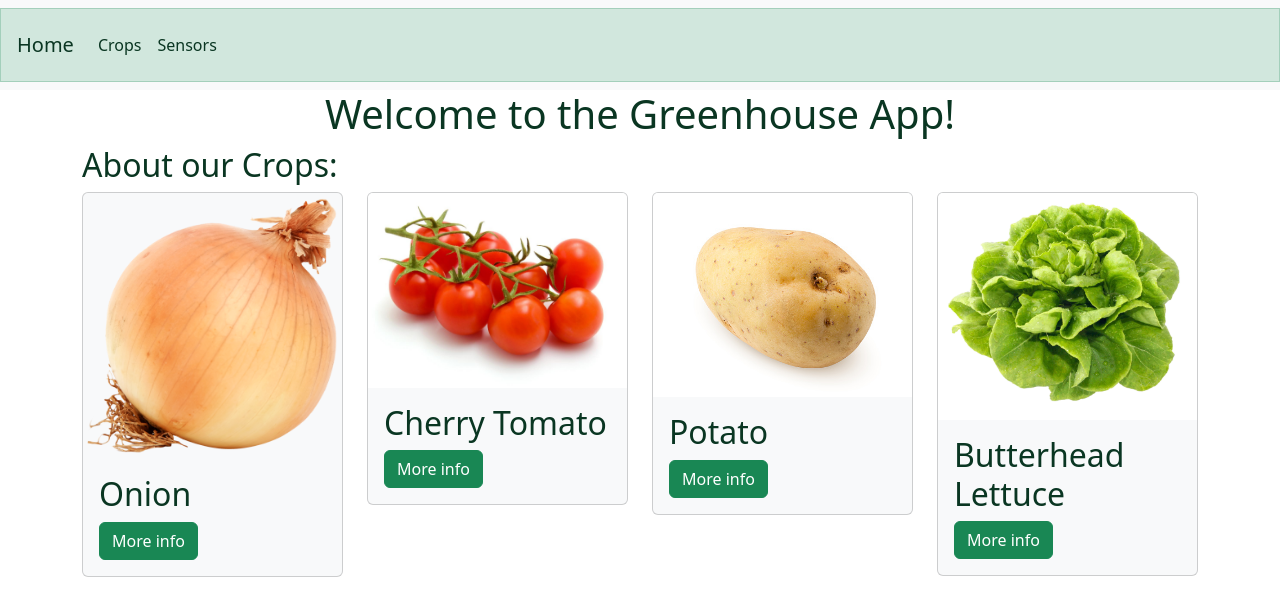
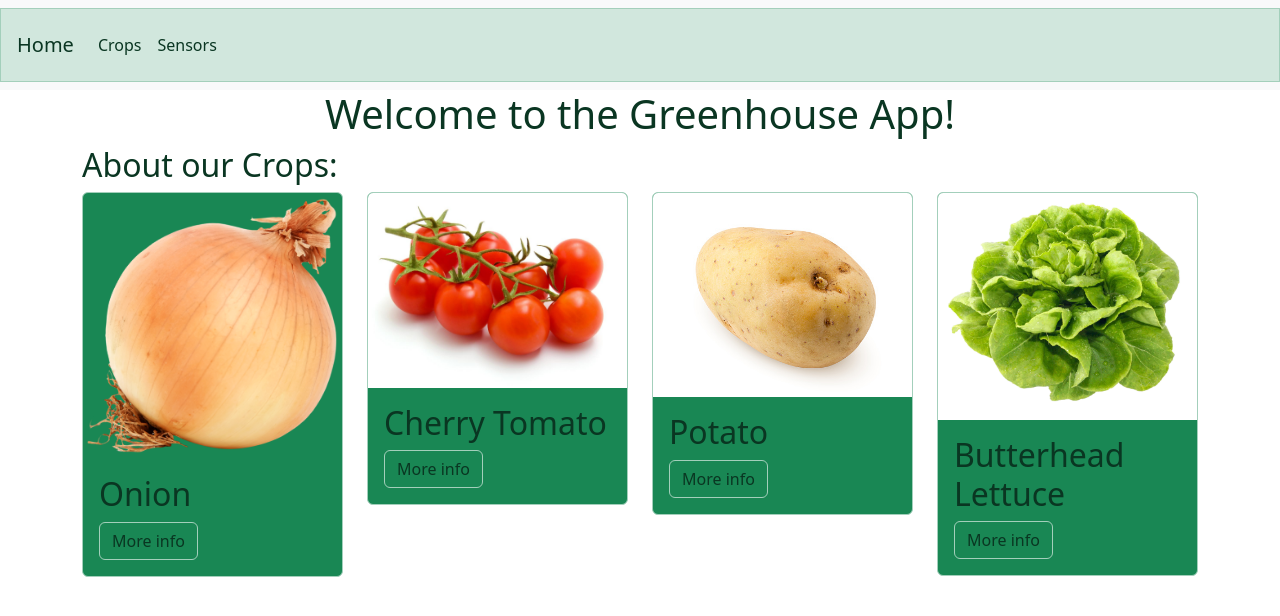
Before and after one commit to Luca-E-Or-Something/10DGT, a Flask app: page / in a window 1280 px wide. Shown: the top 616 px of the page. Run offline with Flask 3, Linux system fonts and the light colour scheme.

Commit message:
changed colours for tables + cards

```diff
--- a/templates/Crops.html
+++ b/templates/Crops.html
@@ -2,7 +2,7 @@
 
 {% block content %}
 
-<table class="table">
+<table class="table table-success bg-success-subtle border border-success-subtle">
     <thead>
       <tr>
         <th scope="col">ID</th>
--- a/templates/Lettuce.html
+++ b/templates/Lettuce.html
@@ -2,11 +2,11 @@
 
 {% block content %}
 
-      <div class="card text-bg-light mb-3" style="width: 25%;">
+      <div class="card text-bg-light border border-success-subtle mb-3" style="width: 25%;">
         <img src="{{ url_for('static', filename= 'lettuce.jpg') }}" class="card-img-top" alt="...">
         <div class="card-body">
           <h2 class="text-success-emphasis card-title">{{ gh.crops[0].crop }}</h2>
-          <a href="https://en.wikipedia.org/wiki/Lettuce" class="btn btn-success">Wikipedia page</a>
+          <a href="https://en.wikipedia.org/wiki/Lettuce" class="btn text-success-emphasis border border-success-subtle">Wikipedia page</a>
         </div>
       </div>
 
--- a/templates/Onion.html
+++ b/templates/Onion.html
@@ -2,11 +2,11 @@
 
 {% block content %}
 
-      <div class="card text-bg-light mb-3" style="width: 25%;">
+      <div class="card text-bg-light border border-success-subtle mb-3" style="width: 25%;">
         <img src="{{ url_for('static', filename= 'onion.png') }}" class="card-img-top" alt="...">
         <div class="card-body">
           <h2 class="text-success-emphasis card-title">{{ gh.crops[3].crop }}</h2>
-          <a href="https://en.wikipedia.org/wiki/Onion" class="btn btn-success">Wikipedia page</a>
+          <a href="https://en.wikipedia.org/wiki/Onion" class="btn text-success-emphasis border border-success-subtle">Wikipedia page</a>
         </div>
       </div>
 
--- a/templates/Potato.html
+++ b/templates/Potato.html
@@ -2,11 +2,11 @@
 
 {% block content %}
 
-      <div class="card text-bg-light mb-3" style="width: 25%;">
+      <div class="card text-bg-light border border-success-subtle mb-3" style="width: 25%;">
         <img src="{{ url_for('static', filename= 'potato.jpg') }}" class="card-img-top" alt="...">
         <div class="card-body">
           <h2 class="text-success-emphasis card-title">{{ gh.crops[2].crop }}</h2>
-          <a href="https://en.wikipedia.org/wiki/Potato" class="btn btn-success">Wikipedia page</a>
+          <a href="https://en.wikipedia.org/wiki/Potato" class="btn text-success-emphasis border border-success-subtle">Wikipedia page</a>
         </div>
       </div>
 
--- a/templates/Sensors.html
+++ b/templates/Sensors.html
@@ -2,7 +2,7 @@
 
 {% block content %}
 
-<table class="table">
+<table class="table table-success bg-success-subtle border border-success-subtle">
     <thead>
       <tr>
         <th scope="col">Current Temperature</th>
--- a/templates/Tomato.html
+++ b/templates/Tomato.html
@@ -2,11 +2,11 @@
 
 {% block content %}
 
-      <div class="card text-bg-light mb-3" style="width: 25%;">
+      <div class="card text-bg-light border border-success-subtle mb-3" style="width: 25%;">
         <img src="{{ url_for('static', filename= 'tomato.jpg') }}" class="card-img-top" alt="...">
         <div class="card-body">
           <h2 class="text-success-emphasis card-title">{{ gh.crops[1].crop }}</h2>
-          <a href="https://en.wikipedia.org/wiki/Cherry_tomato" class="btn btn-success">Wikipedia page</a>
+          <a href="https://en.wikipedia.org/wiki/Cherry_tomato" class="btn text-success-emphasis border border-success-subtle">Wikipedia page</a>
         </div>
       </div>
 
--- a/templates/index.html
+++ b/templates/index.html
@@ -2,18 +2,18 @@
 
 {% block content %}
 
-<h1 class="text-success-emphasis  text-center">Welcome to the Greenhouse App!</h1>
+<h1 class="text-success-emphasis text-center">Welcome to the Greenhouse App!</h1>
 <h2 class="text-success-emphasis text-left">About our Crops:</h2>
 
   <div class="row">
 
     <div class="col">
 
-      <div class="card text-bg-light mb-3" style="width: 100%;">
+      <div class="card text-bg-success border border-success-subtle mb-3" style="width: 100%;">
         <img src="{{ url_for('static', filename= 'onion.png') }}" class="card-img-top" alt="...">
         <div class="card-body">
           <h2 class="text-success-emphasis card-title">{{ gh.crops[3].crop }}</h2>
-          <a href="/Onion" class="btn btn-success">More info</a>
+          <a href="/Onion" class="btn text-success-emphasis border border-success-subtle">More info</a>
         </div>
       </div>
 
@@ -21,11 +21,11 @@
 
     <div class="col">
 
-      <div class="card text-bg-light mb-3" style="width: 100%;">
+      <div class="card text-bg-success border border-success-subtle mb-3" style="width: 100%;">
         <img src="{{ url_for('static', filename= 'tomato.jpg') }}" class="card-img-top" alt="...">
         <div class="card-body">
           <h2 class="text-success-emphasis card-title">{{ gh.crops[1].crop }}</h2>
-          <a href="/Tomato" class="btn btn-success">More info</a>
+          <a href="/Tomato" class="btn text-success-emphasis border border-success-subtle">More info</a>
         </div>
       </div>
 
@@ -33,11 +33,11 @@
 
     <div class="col">
 
-      <div class="card text-bg-light mb-3" style="width: 100%;">
+      <div class="card text-bg-success border border-success-subtle mb-3" style="width: 100%;">
         <img src="{{ url_for('static', filename= 'potato.jpg') }}" class="card-img-top" alt="...">
         <div class="card-body">
           <h2 class="text-success-emphasis card-title">{{ gh.crops[2].crop }}</h2>
-          <a href="/Potato" class="btn btn-success">More info</a>
+          <a href="/Potato" class="btn text-success-emphasis border border-success-subtle">More info</a>
         </div>
       </div>
 
@@ -45,11 +45,11 @@
 
     <div class="col">
 
-      <div class="card text-bg-light mb-3" style="width: 100%;">
+      <div class="card text-bg-success mb-3 border border-success-subtle mb-3" style="width: 100%;">
         <img src="{{ url_for('static', filename= 'lettuce.jpg') }}" class="card-img-top" alt="...">
         <div class="card-body">
           <h2 class="text-success-emphasis card-title">{{ gh.crops[0].crop }}</h2>
-          <a href="/Lettuce" class="btn btn-success">More info</a>
+          <a href="/Lettuce" class="btn text-success-emphasis border border-success-subtle">More info</a>
         </div>
       </div>
 
--- a/templates/layout.html
+++ b/templates/layout.html
@@ -10,7 +10,6 @@
 
 
 <body>
-
     <nav class="navbar navbar-expand-lg bg-body-tertiary">
     <div class="p-3 bg-success-subtle border border-success-subtle container-fluid">
       <a class="text-success-emphasis navbar-brand" href="/">Home</a>
@@ -29,7 +28,6 @@
       </div>
     </div>
   </nav>
-
 <div class="container">
 
 {% block content %}{% endblock %}
```
Lines whose indentation alone changed are shown as unchanged.
